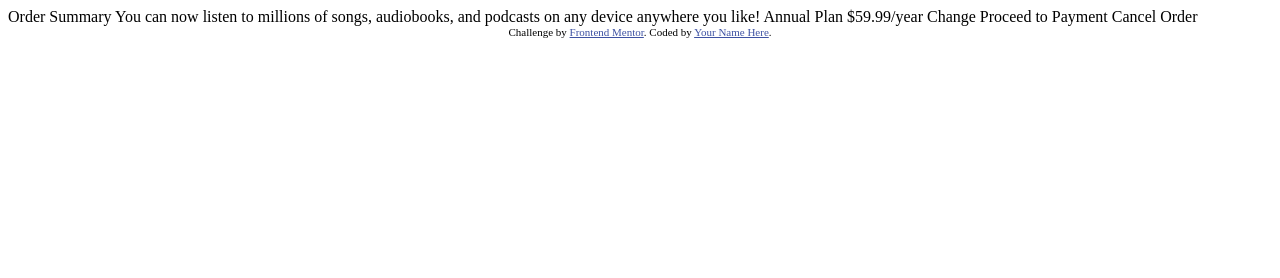
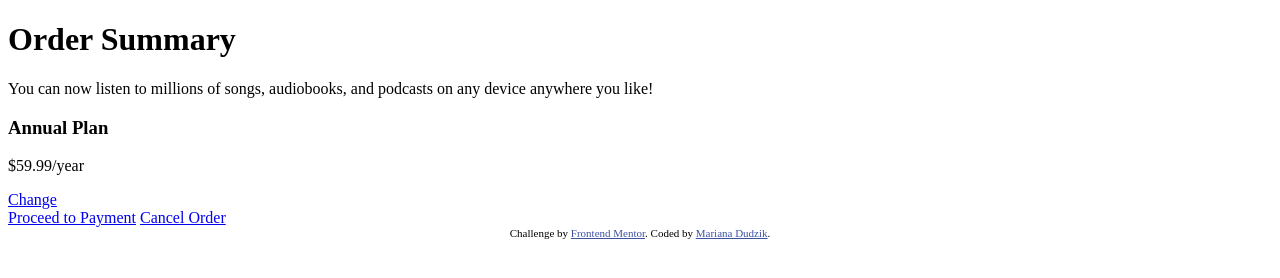
Before and after one commit to mardudpul/my-first-repository, a plain HTML site: page index.html in a window 1280 px wide. Drawn offline with Linux system fonts and the light colour scheme.

Commit message:
First commit

```diff
--- /dev/null
+++ b/css/styles.css
@@ -0,0 +1,8 @@
+body{
+
+}
+
+.main-container{
+  width: 50px;
+  height: 50px;
+}
--- a/index.html
+++ b/index.html
@@ -7,6 +7,7 @@
   <link rel="icon" type="image/png" sizes="32x32" href="./images/favicon-32x32.png">
 
   <title>Frontend Mentor | Order summary card</title>
+  <link rel="css" href="css/styles.css">
 
   <!-- Feel free to remove these styles or customise in your own stylesheet 👍 -->
   <style>
@@ -15,23 +16,44 @@
   </style>
 </head>
 <body>
+<link rel="img" href="../images/images\pattern-background-desktop.svg">
+  <div class="main-container">
 
-  Order Summary
 
-  You can now listen to millions of songs, audiobooks, and podcasts on any
-  device anywhere you like!
 
-  Annual Plan
-  $59.99/year
+<div class="top-container">
+  <h1>Order Summary
+</h1>
 
-  Change
+  <p>You can now listen to millions of songs, audiobooks, and podcasts on any
+  device anywhere you like!</p>
+</div>
 
-  Proceed to Payment
-  Cancel Order
+<div class="middle-container">
+<h3>Annual Plan</h3>
+
+<p>$59.99/year</p>
+
+<div>
+  <a href="#">Change</a>
+</div>
+
+</div>
+
+<div class="botton-container">
+
+<!-- make the botton -pending -->
+  <a href="#">Proceed to Payment</a>
+
+  <a href="#">Cancel Order</a>
+
+</div>
+
+</div>
 
   <div class="attribution">
     Challenge by <a href="https://www.frontendmentor.io?ref=challenge" target="_blank">Frontend Mentor</a>.
-    Coded by <a href="#">Your Name Here</a>.
+    Coded by <a href="#">Mariana Dudzik</a>.
   </div>
 </body>
 </html>
```
